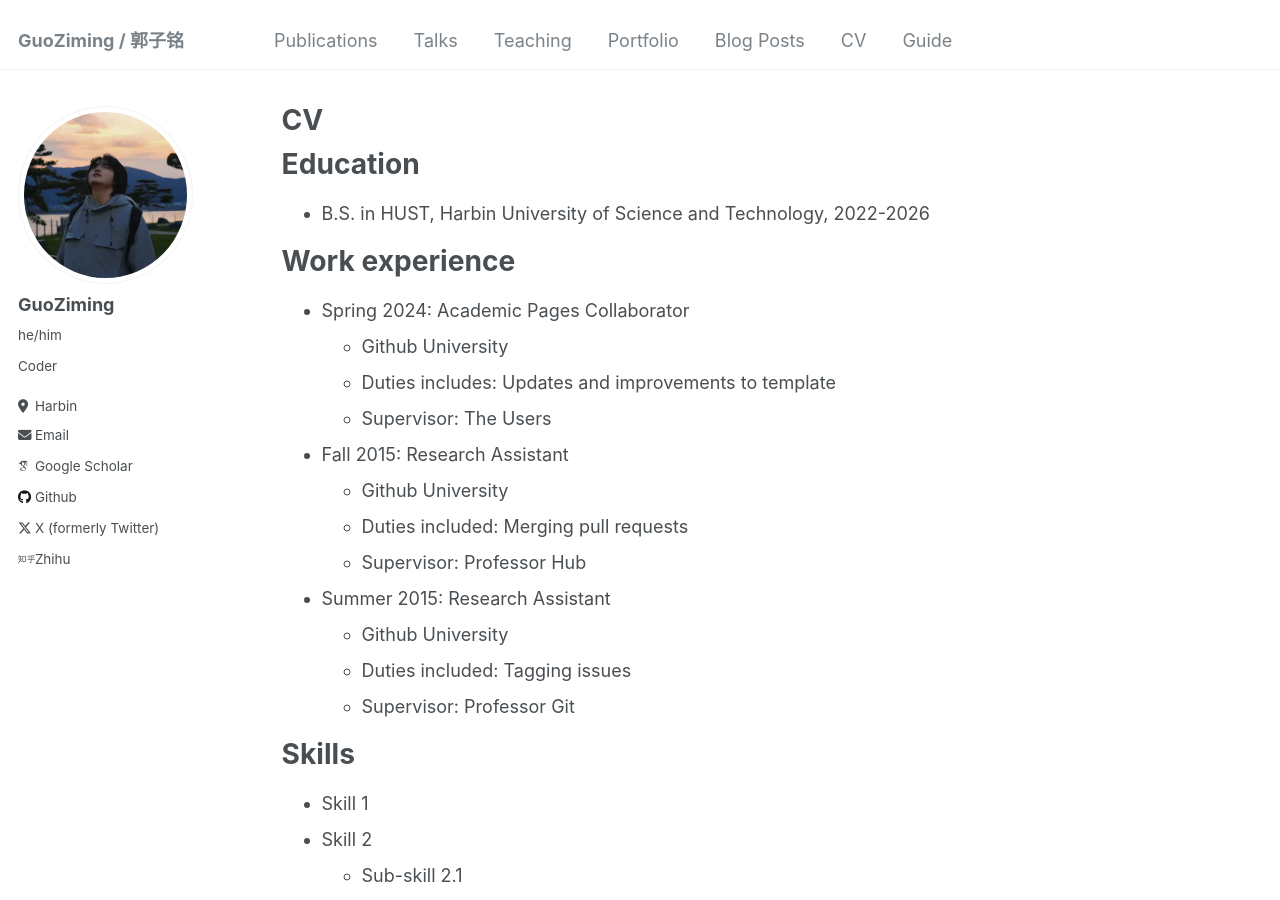
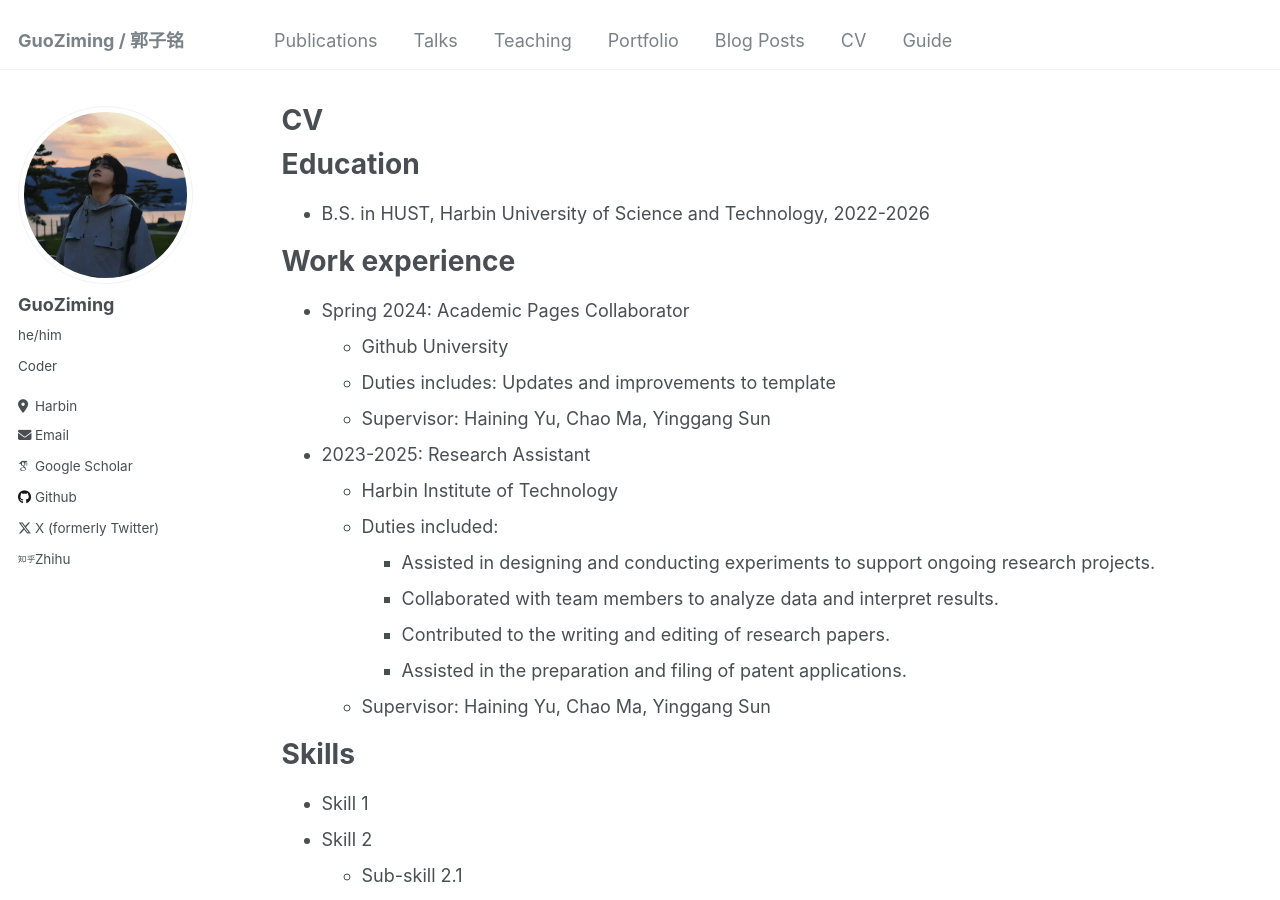
Before and after one commit to mcxiaoxiao/mcxiaoxiao.github.io, a Jekyll site: the page built from _pages/cv.md, in a window 1280 px wide and 900 px high. Built offline with Jekyll 4.4.1, drawn with Linux system fonts in a browser that asks for light colours; some web fonts are replaced.

Commit message:
Update cv.md

```diff
--- a/_pages/cv.md
+++ b/_pages/cv.md
@@ -20,17 +20,16 @@ Work experience
 * Spring 2024: Academic Pages Collaborator
   * Github University
   * Duties includes: Updates and improvements to template
-  * Supervisor: The Users
+  * Supervisor: Haining Yu, Chao Ma, Yinggang Sun
 
-* Fall 2015: Research Assistant
-  * Github University
-  * Duties included: Merging pull requests
-  * Supervisor: Professor Hub
-
-* Summer 2015: Research Assistant
-  * Github University
-  * Duties included: Tagging issues
-  * Supervisor: Professor Git
+* 2023-2025: Research Assistant
+  * Harbin Institute of Technology
+  * Duties included:
+    * Assisted in designing and conducting experiments to support ongoing research projects.
+    * Collaborated with team members to analyze data and interpret results.
+    * Contributed to the writing and editing of research papers.
+    * Assisted in the preparation and filing of patent applications.
+  * Supervisor: Haining Yu, Chao Ma, Yinggang Sun
 
 Skills
 ======
```
